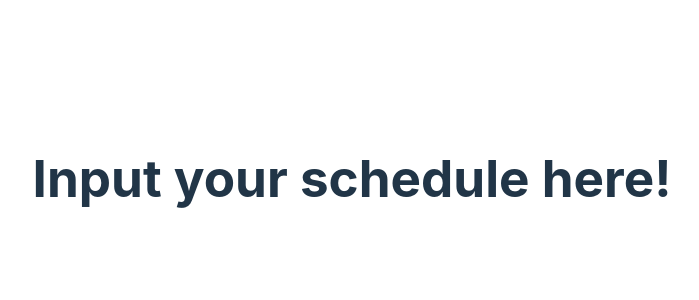
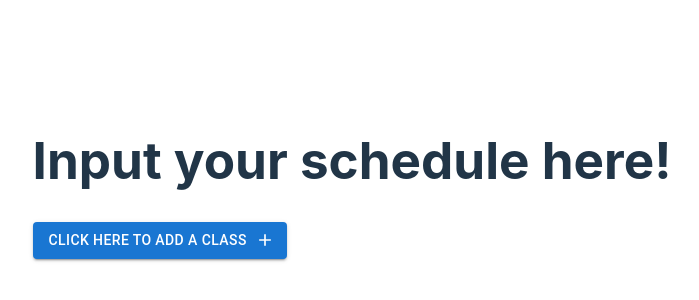
Before and after one commit to Oasis-NEU/sp25-group-8, a React (Vite) app in the folder my-app/: page /schedule in a window 1280 px wide. Shown: the part 222-522 px from the top of the page, without its empty margins (288-987 px from the left). Built offline with nearby package versions, Linux system fonts and the light colour scheme.

Commit message:
added to schedule page added to schedule page

```diff
--- a/my-app/src/components/addButton.jsx
+++ b/my-app/src/components/addButton.jsx
@@ -3,11 +3,11 @@ import Button from '@mui/material/Button';
 import AddIcon from '@mui/icons-material/Add';
 import Stack from '@mui/material/Stack';
 
-export default function addButton(message) {
+export default function AddButton({message, onClick}) {
     return (
         <Stack direction="row" spacing={2}>
-            <Button variant="contained" endIcon={<ScheduleIcon />}>
-                message
+            <Button variant="contained" endIcon={<AddIcon />}  onClick={onClick}>
+                {message}
             </Button>
         </Stack>
     );
--- a/my-app/src/components/classInfo.jsx
+++ b/my-app/src/components/classInfo.jsx
@@ -1,6 +1,6 @@
 import * as React from 'react';
-
-export default function classInfo(){
+import { useState } from 'react';
+export default function ClassInfo(){
    const [inputValue, setInputValue] = useState('');
     return (
         <div>
--- a/my-app/src/pages/SchedulePage.jsx
+++ b/my-app/src/pages/SchedulePage.jsx
@@ -1,14 +1,17 @@
 import { useState } from 'react'
 import './SchedulePage.css'
-import addButton from '../components/addButton.jsx'
-import classInfo from '../components/classInfo.jsx'
+import AddButton from '../components/addButton.jsx'
+import ClassInfo from '../components/classInfo.jsx'
 import { useNavigate } from 'react-router-dom';
 
 function SchedulePage() {
+    const [showClassInfo, setShowClassInfo] = useState(false);
     return (
         <>
             <h1> Input your schedule here! </h1>
-            <addButton onClick={() => classInfo}/>
+            <AddButton message='Click here to add a Class'
+            onClick={() => setShowClassInfo(!showClassInfo)}/>
+            {showClassInfo && <ClassInfo />}
         </>
     )
 }
```
